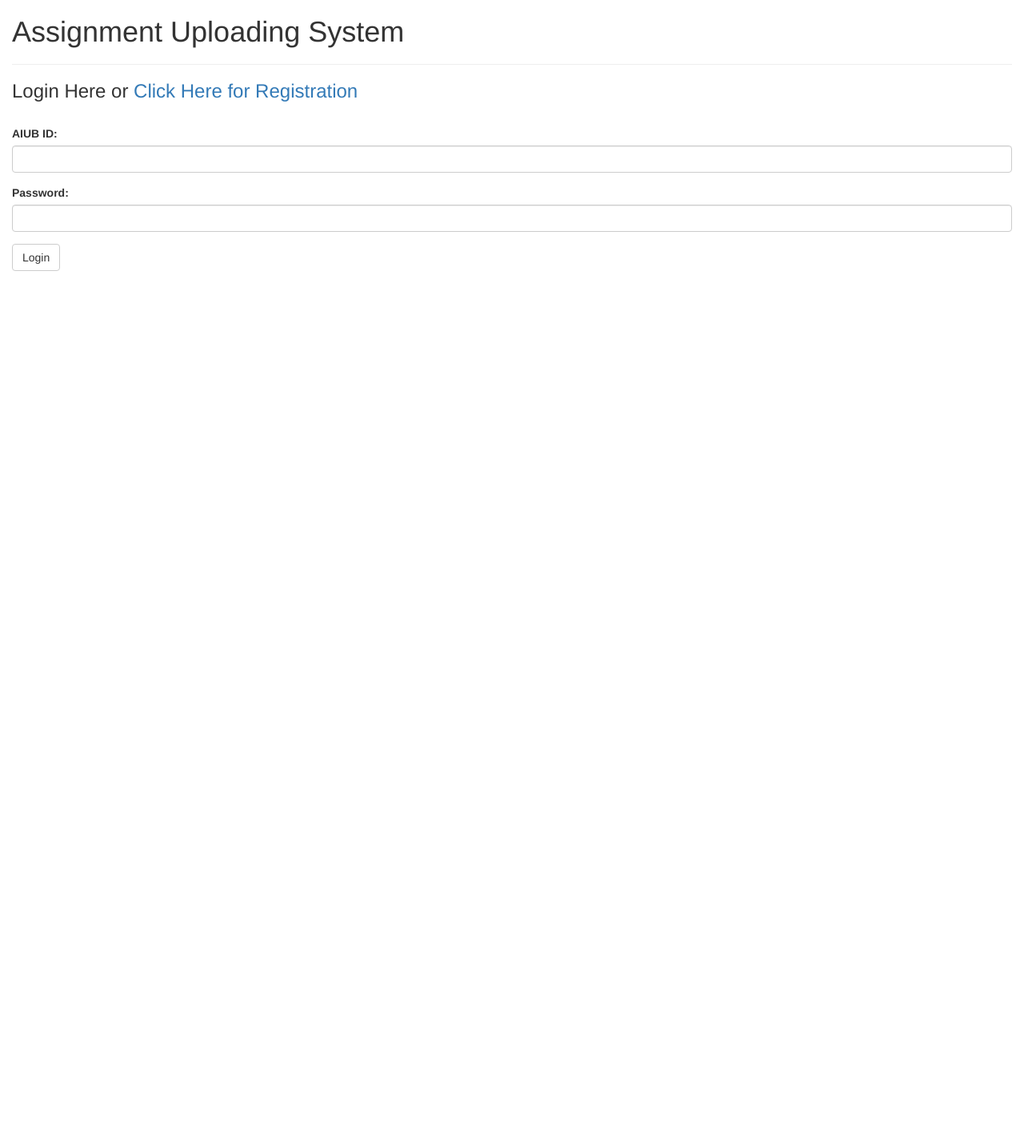
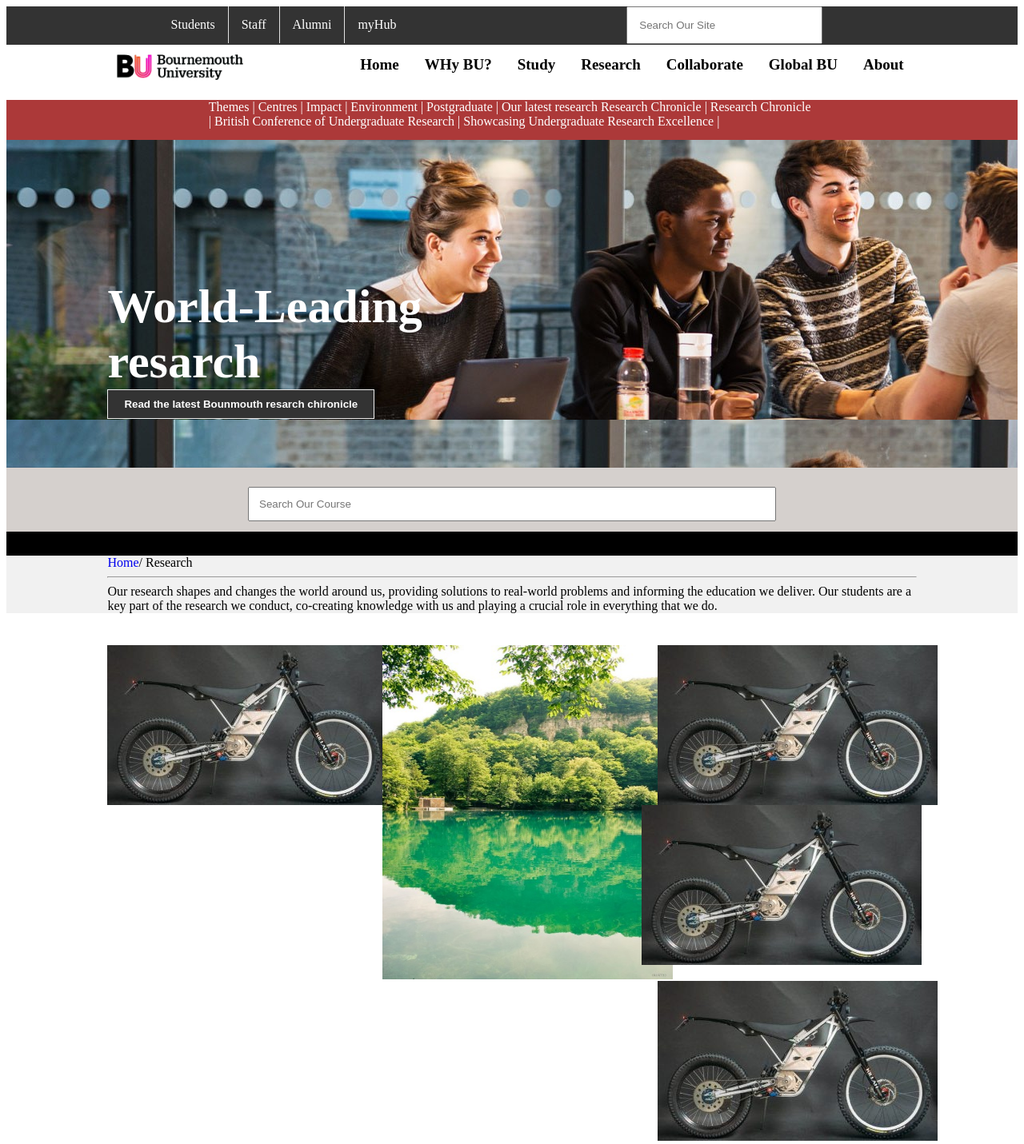
Before and after one commit to ShakilAIUB/WEB-TECHNOLOGY, a PHP site: page / in a window 1280 px wide. Shown: the whole page at 80% size. Before the commit the page ends 339 px from the top, so only its background shows below. Run offline with PHP 8.4, Linux system fonts and the light colour scheme; some libraries are stand-ins or nearby versions.

Commit message:
CSS_ASSIGNMENT

```diff
--- a/index.php
+++ b/index.php
@@ -1,45 +1,99 @@
-<?php
-/**
- * Created by PhpStorm.
- * User: Saef
- * Date: 08-Mar-16
- * Time: 9:41 AM
- */
+<!DOCTYPE html>
+    <head>
+        <meta charset="utf-8">
+        <meta http-equiv="X-UA-Compatible" content="IE=edge,chrome=1">
+        <title>CSS Assignment</title>
+        <meta name="description" content="">
+        <meta name="viewport" content="width=device-width">
 
+        <link rel="stylesheet" href="style.css">
+    </head>
+    <body>
 
+		<div class="top_menu">
+		<div class="top_menu_in">
+		<div class="menu_inside">
+		<ul>
+			<li><a href="index.php" style="border-right: 1px solid #e2e2e2;">Students</a></li></li>
+			<li><a href="index.php" style="border-right: 1px solid #e2e2e2;">Staff</a></li>
+			<li><a href="index.php" style="border-right: 1px solid #e2e2e2;">Alumni</a></li>
+			<li><a href="index.php">myHub</a></li>
+		</ul>
+		</div>
+		<div class="menu_search">
+		<input class="menu_search_box" type="text" name="Search" placeholder="Search Our Site">
+		</div>
+		</div>
+		</div>
 
-?>
-<html>
-<head>
-    <link rel="stylesheet" href="css.css">
+		<!-Main Menu-!>
+		<div class="main_menu">
+		<div class="main_menu_in">
+		<div class="menu_logo">
+		<a href="index.php"><img src="logo.png" alt="University Logo"></a>
+		</div>
+		<div class="menu_item">
+		<ul>
+			<li><a href="#" >Home</a></li></li>
+			<li><a href="#" >WHy BU?</a></li>
+			<li><a href="#" >Study</a></li>
+			<li><a href="#" >Research</a></li></li>
+			<li><a href="#" >Collaborate</a></li>
+			<li><a href="#" >Global BU</a></li>
+			<li><a href="#">About</a></li>
+		</ul>
+		</div>
 
-    <link rel="stylesheet" href="css/bootstrap.min.css">
+		</div>
+		</div>
 
-    <script src="js/bootstrap.min.js"></script>
-</head>
-<body class="container-fluid">
-<h1>Assignment Uploading System</h1>
-<hr>
-<h3>Login Here or <a href="register.php">Click Here for Registration</a></h3><br>
-        <form name="login" method="post" action="enter.php">
+		<div class="slider">
+		<div class="slider_menu" >
 
-            <div class="form-group">
-                <label for="AIUB ID">AIUB ID:</label>
-                <input type="text" class="form-control" id="un" name="un">
-            </div>
-            <div class="form-group">
-                <label for="pwd">Password:</label>
-                <input type="password" class="form-control" id="pw" name="pw">
-            </div>
-            <input type="submit" value="Login" class="btn btn-default">
-            <!--<button type="submit" class="btn btn-default">Submit</button>-->
-        </form>
+			<div class="slider_menu_content">
+				<a href="#" >Themes |</a>
+				<a href="#" >Centres |</a>
+				<a href="#" >Impact |</a>
+				<a href="#" >Environment |</a>
+				<a href="#" >Postgraduate |</a>
+				<a href="#" >Our latest research Research Chronicle |</a>
+				<a href="#" >Research Chronicle |</a>
+				<a href="#" >British Conference of Undergraduate Research |</a>
+				<a href="#">Showcasing Undergraduate Research Excellence |</a>
+			</div>
+		</div>
 
+		<div class="slider_content">
+		<p>World-Leading</p>
+		<span>resarch</span>
+		<br>
+		<a href=""><button class="slider_button">Read the latest Bounmouth resarch chironicle</button></a>
+		</div>
 
+		</div>
 
+		<div class="call_to_action">
+			<h1></h1>
+		<input type="text" name="Search" placeholder="Search Our Course">
+		</div>
 
+		<div style="width:100%; height:30px; background:black">
+		</div>
 
+		<div class="text_content">
+		<div class="text_c">
+		<a style="text-decoration: none" href="#">Home</a>/ Research
+		<hr>
+		Our research shapes and changes the world around us, providing solutions to real-world problems and informing the education we deliver. Our students are a key part of the research we conduct, co-creating knowledge with us and playing a crucial role in everything that we do.
+		</div>
+		</div>
 
-
-</body>
+		<div class="box">
+		<div class="left"><img src="bike.jpg" alt="University Logo"></div>
+		<div class="center"><img src="center.jpg" alt="University Logo"></div>
+		<div class="right"><img src="bike.jpg" alt="University Logo"></div>
+		<div class="left"><img src="bike.jpg" alt="University Logo"></div>
+		<div class="right"><img src="bike.jpg" alt="University Logo"></div>
+		</div>
+    </body>
 </html>
--- /dev/null
+++ b/style.css
@@ -0,0 +1,249 @@
+.top_menu{
+
+    background-color: #333;
+	height: 48px;
+
+}
+
+.top_menu_in{
+
+	width: 70%;
+	display:block;
+	margin: auto;
+}
+
+
+.top_menu ul {
+    list-style-type: none;
+    margin: 0;
+    padding: 0;
+    overflow: hidden;
+
+}
+.menu_inside{
+	width: 60%;
+	float:left;
+	position: relative;
+
+}
+.menu_search{
+
+	width: 40%;
+	float:left;
+	text-align:center;
+}
+.menu_search_box{
+	width: 60%;
+}
+.top_menu li {
+    float: left;
+
+}
+
+.top_menu li a {
+    display: block;
+    color: white;
+    text-align: center;
+    padding: 14px 16px;
+    text-decoration: none;
+}
+
+.top_menu li a:hover:not(.active) {
+    background-color: #111;
+}
+
+input[type="text"] {
+    padding: 14px;
+}
+
+
+
+.menu_item{
+	width: 80%;
+	float:right;
+
+
+}
+.menu_logo{
+
+	width: 20%;
+	float:left;
+	position: relative;
+}
+
+.main_menu ul {
+    list-style-type: none;
+    margin: 0;
+    padding: 0;
+	float: right;
+    overflow: hidden;
+
+}
+
+
+.main_menu li {
+    float: left;
+
+}
+
+.main_menu li a {
+    display: block;
+    color: #000;
+    font-size: 19px;
+    font-weight: bold;
+    text-align: center;
+    padding: 14px 16px;
+    text-decoration: none;
+}
+
+.main_menu li a:hover:not(.active) {
+    color: #ac3939;
+}
+
+.menu_logo img {
+    width: 90%;
+}
+
+.main_menu_in{
+	width: 80%;
+	display:block;
+	margin: auto;
+}
+
+.slider{
+
+	background-image: url("slide.jpg");
+	margin-top: 69px;
+}
+.slider_menu{
+	background-color: #ac3939;
+	height: 50px;
+}
+.slider_menu_content{
+	padding: 0% 20% 0% 20%;
+
+}
+.slider_menu  a {
+    text-decoration: none;
+    color: white;
+}
+.slider_menu  a:hover:not(.active) {
+    color: #000;
+}
+
+
+.slider_content{
+	height:350px;
+}
+
+.slider_content p {
+    padding: 9% 0% 0% 10%;
+	font-weight: bold;
+    font-size: 60px;
+	margin-bottom: 0px;
+	color: white;
+}
+
+.slider_content span {
+    padding-left: 10%;
+    font-size: 60px;
+    font-weight: bold;
+	color: white;
+}
+
+button.slider_button {
+    margin-left: 10%;
+    padding: 10px 20px;
+	color: #fff;
+	font-weight:bold;
+    border: 1px solid #efefef;
+    background: #333 ;
+}
+
+.call_to_action {
+    background-color: #d5d0cd;
+    height: 80px;
+}
+
+.call_to_action input[type="text"] {
+    padding: 12px;
+    width: 50%;
+    display: block;
+    margin: auto;
+}
+
+.call_to_action h1{
+    padding: 12px;
+    width: 50%;
+    display: block;
+    margin: auto;
+	color: #fff;
+}
+
+.text_content{
+
+	background:#f1f1f1;
+}
+
+.text_c{
+
+	width:80%;
+	display :block;
+	margin: auto;
+}
+
+.box{
+
+	width: 80%;
+	display: block;
+	margin:auto;
+	margin-top:40px;
+}
+
+.left{
+	width: 32%;
+	float:left;
+	height: 200px;
+	margin-right:20px;
+	margin-bottom: 20px;
+}
+
+.center{
+	width: 32%;
+	float:left;
+	height: 220px;
+	margin-right:0px;
+}
+.right{
+	width: 32%;
+	float:right;
+	height: 200px;
+}
+
+.center img {
+    width: 363px;
+    height: 418px;
+}
+.box2{
+
+	width: 80%;
+	display: block;
+	margin:auto;
+	margin-top:40px;
+}
+
+.half_left{
+	width: 48%;
+	float:left;
+	height: 200px;
+	margin-right:20px;
+	margin-bottom: 20px;
+}
+
+.half_right{
+	width: 48%;
+	float:right;
+	height: 200px;
+	margin-right:20px;
+	margin-bottom: 20px;
+}
```
Also changed, not shown: bike.jpg (added), center.jpg (added), left.jpg (added), logo.png (added), slide.jpg (added).
